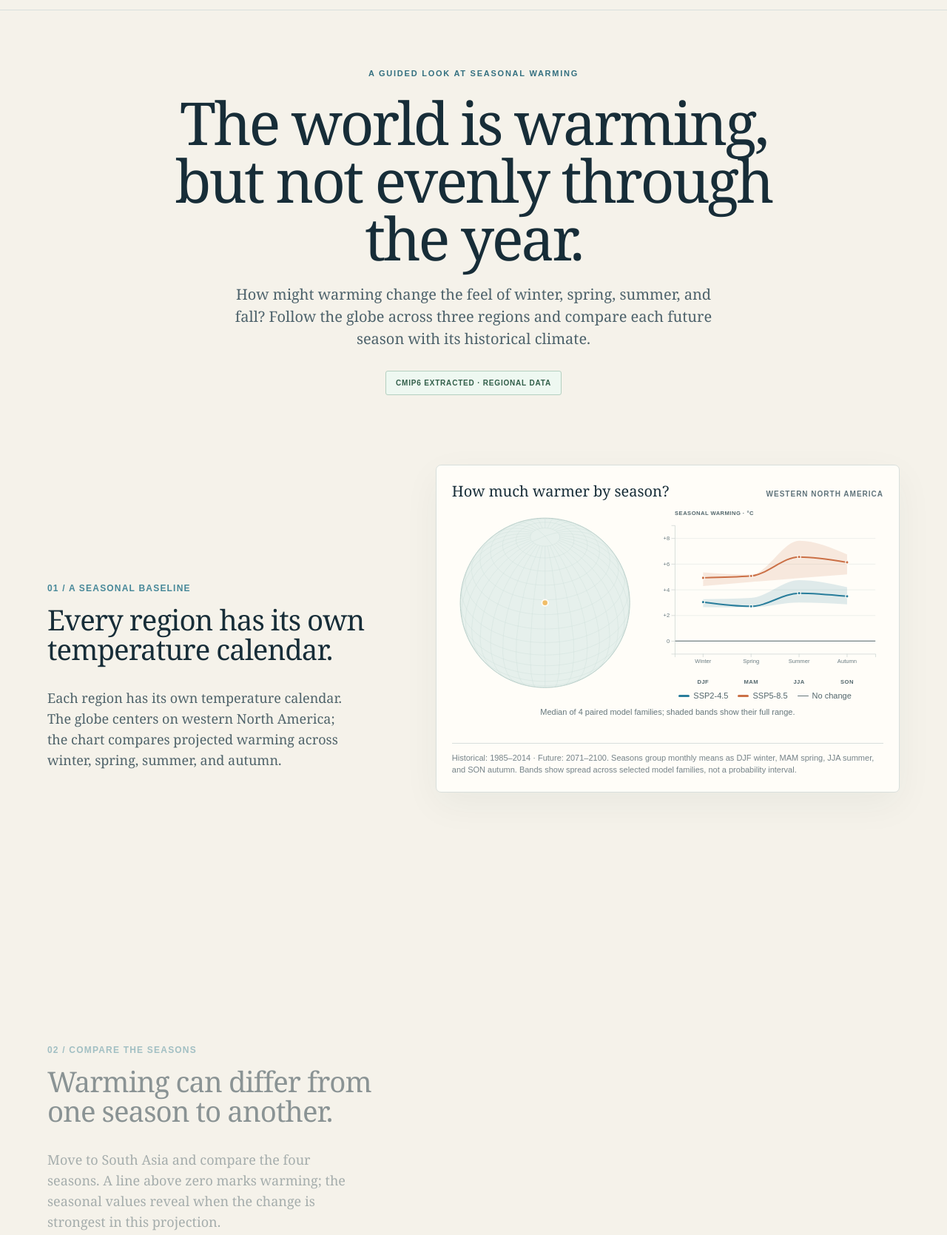
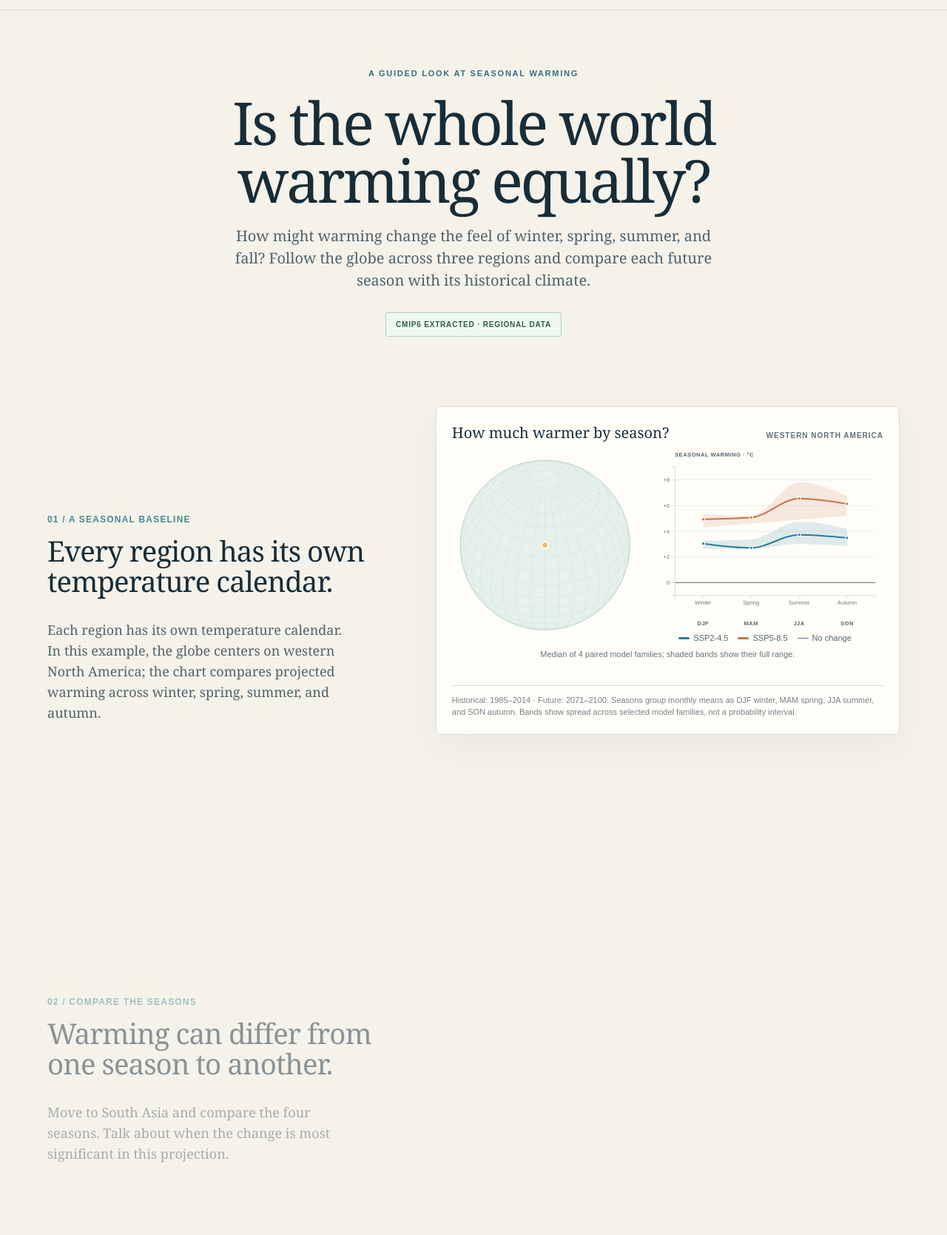
Before and after one commit to sugar-glider27/seasons, a plain HTML site: page index.html in a window 1280 px wide. Shown: the part 40-1709 px from the top of the page at 74% size. Drawn offline with nearby package versions, Linux system fonts and the light colour scheme; no server answers.

Commit message:
fixed some labels

```diff
--- a/index.html
+++ b/index.html
@@ -114,7 +114,7 @@
   <header class="masthead"><span>Climate, in context</span><span>CMIP6 · Story prototype</span></header>
   <section class="hero">
     <div class="kicker">A guided look at seasonal warming</div>
-    <h1>The world is warming, but not evenly through the year.</h1>
+    <h1>Is the whole world warming equally?</h1>
     <p class="dek">How might warming change the feel of winter, spring, summer, and fall? Follow the globe across three regions and compare each future season with its historical climate.</p>
     <div id="data-status" class="status-note">Loading data…</div>
   </section>
@@ -124,12 +124,12 @@
       <section class="step is-active" data-region="western_na">
         <div class="number">01 / A SEASONAL BASELINE</div>
         <h2>Every region has its own temperature calendar.</h2>
-        <p>Each region has its own temperature calendar. The globe centers on western North America; the chart compares projected warming across winter, spring, summer, and autumn.</p>
+        <p>Each region has its own temperature calendar. In this example, the globe centers on western North America; the chart compares projected warming across winter, spring, summer, and autumn.</p>
       </section>
       <section class="step" data-region="south_asia">
         <div class="number">02 / COMPARE THE SEASONS</div>
         <h2>Warming can differ from one season to another.</h2>
-        <p>Move to South Asia and compare the four seasons. A line above zero marks warming; the seasonal values reveal when the change is strongest in this projection.</p>
+        <p>Move to South Asia and compare the four seasons. Talk about when the change is most significant in this projection.</p>
       </section>
       <section class="step" data-region="sahel">
         <div class="number">03 / THE SAME PATHWAY, ANOTHER PLACE</div>
@@ -139,7 +139,7 @@
       <section class="step" data-region="western_na">
         <div class="number">04 / READ THE MODEL SPREAD</div>
         <h2>Scenarios describe pathways, not promises.</h2>
-        <p>Each line is the median change across the selected model families. The shaded band shows their full range, so the chart also shows where projections agree or differ.</p>
+        <p>Each line is the median change across the selected predictions. The shaded band shows their full range, so the chart also shows where projections agree or differ.</p>
       </section>
     </div>
 
```
